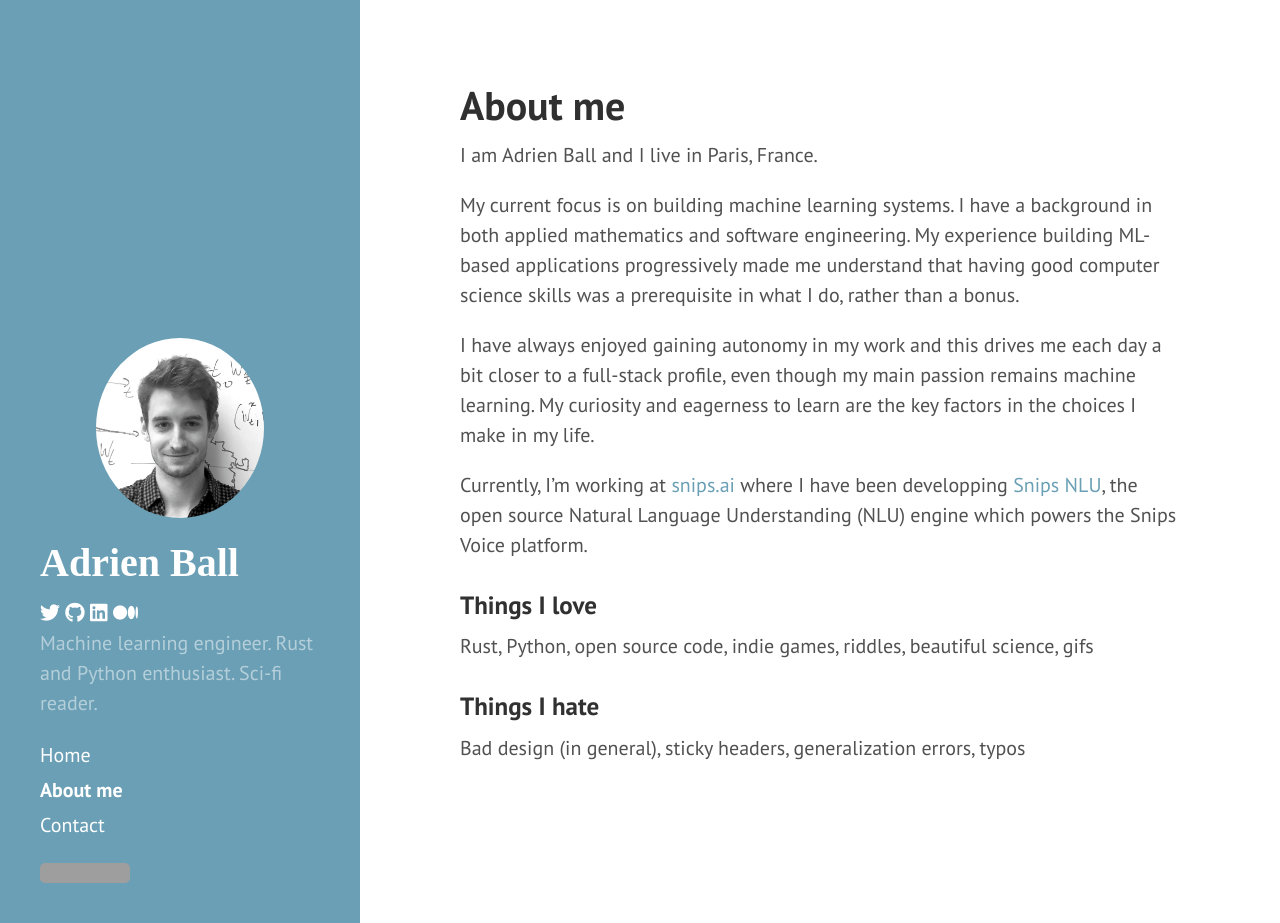
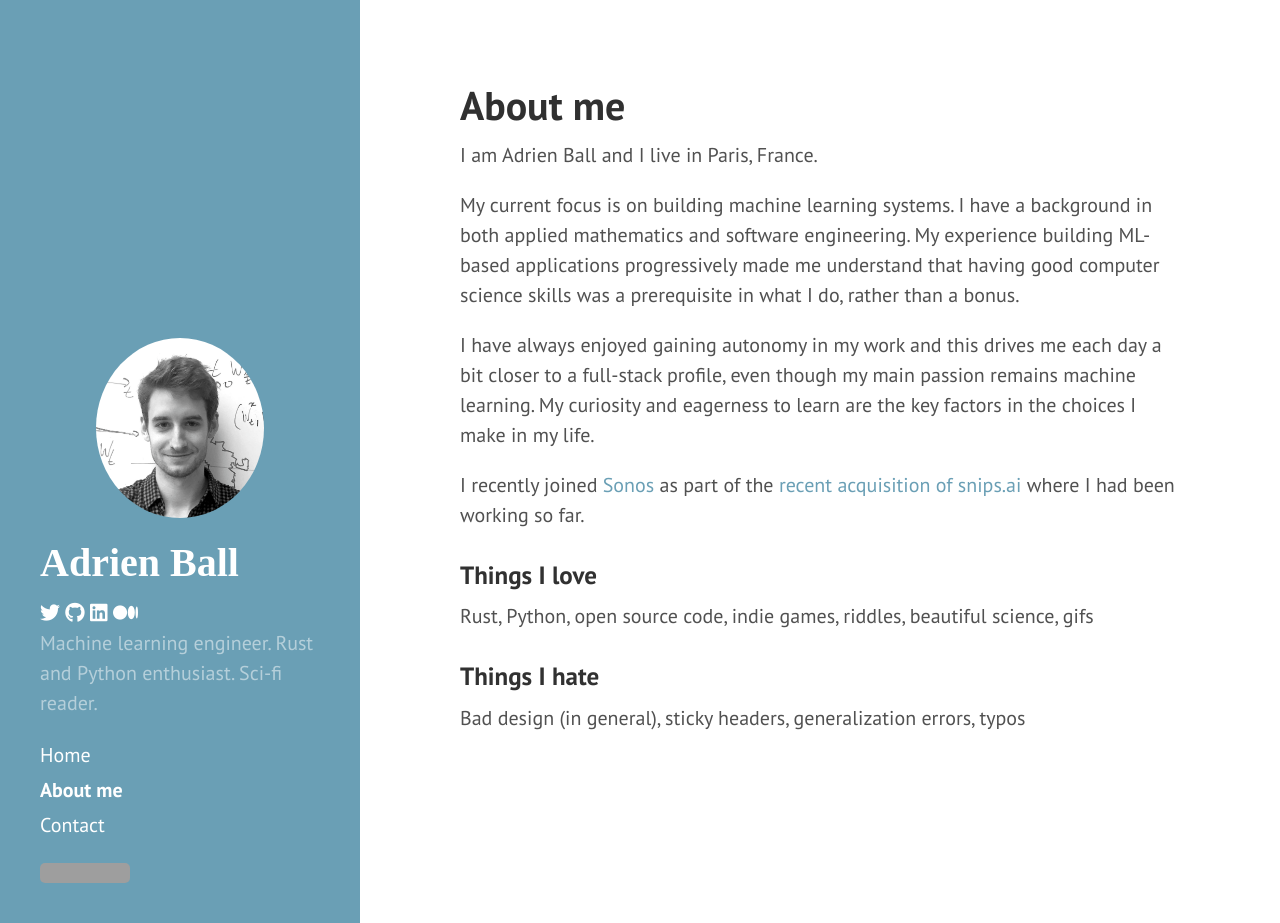
Before and after one commit to adrienball/adrienball.github.io, a Jekyll site: the page built from about.md, in a window 1280 px wide and 923 px high. Built offline with Jekyll 4.4.1, drawn with Linux system fonts in a browser that asks for light colours; nearby versions of some CDN libraries; some web fonts are replaced; grey boxes are pictures that could not be loaded.

Commit message:
Update current position

```diff
--- a/about.md
+++ b/about.md
@@ -10,7 +10,7 @@ My current focus is on building machine learning systems. I have a background in
 
 I have always enjoyed gaining autonomy in my work and this drives me each day a bit closer to a full-stack profile, even though my main passion remains machine learning. My curiosity and eagerness to learn are the key factors in the choices I make in my life.
 
-Currently, I'm working at [snips.ai](https://snips.ai) where I have been developping [Snips NLU](https://github.com/snipsco/snips-nlu), the open source Natural Language Understanding (NLU) engine which powers the Snips Voice platform.
+I recently joined [Sonos](https://www.sonos.com/) as part of the [recent acquisition of snips.ai](https://investors.sonos.com/news-and-events/investor-news/latest-news/2019/Sonos-Announces-Acquisition-of-Snips/default.aspx) where I had been working so far.
 
 ### Things I love
 Rust, Python, open source code, indie games, riddles, beautiful science, gifs
```
